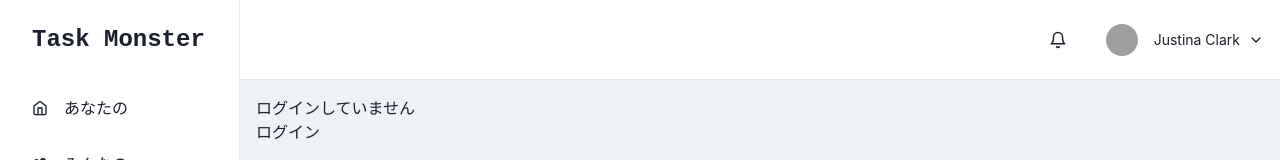
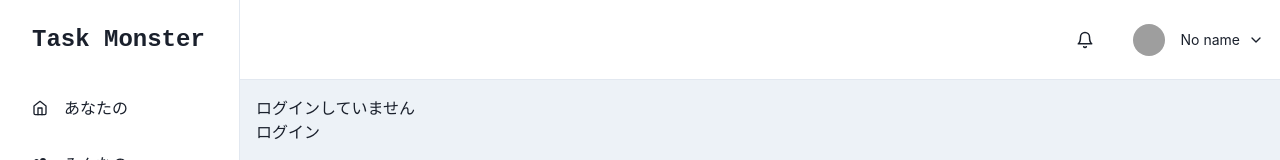
Before and after one commit to 1718wani/task-monster-app, a Next.js app: page /login in a window 1280 px wide. Shown: the top 160 px of the page. Built offline with nearby package versions, Linux system fonts and the light colour scheme; no server answers; the database is empty; grey boxes are pictures that could not be loaded.

Commit message:
Iconをログイン状況に応じて修正しました。

```diff
--- a/package.json
+++ b/package.json
@@ -22,6 +22,7 @@
     "@t3-oss/env-nextjs": "^0.3.1",
     "@vercel/postgres": "^0.4.1",
     "axios": "^1.5.0",
+    "boring-avatars": "^1.10.1",
     "computerender": "^0.3.4",
     "framer-motion": "^10.16.4",
     "jotai": "^2.4.1",
--- a/src/components/ui/Navigation/Navigation.tsx
+++ b/src/components/ui/Navigation/Navigation.tsx
@@ -1,7 +1,24 @@
-import { Avatar, Box, Flex, HStack, Icon, IconButton, Menu, MenuButton, MenuDivider, MenuItem, MenuList, Text, VStack, useColorModeValue } from "@chakra-ui/react"
-import { MobileProps, NavItemProps } from "./NavigationType"
-import { FiBell, FiChevronDown, FiMenu } from "react-icons/fi"
-import { useCookies } from "react-cookie"
+import {
+  Avatar,
+  Box,
+  Flex,
+  HStack,
+  Icon,
+  IconButton,
+  Menu,
+  MenuButton,
+  MenuDivider,
+  MenuItem,
+  MenuList,
+  Text,
+  VStack,
+  useColorModeValue,
+} from "@chakra-ui/react";
+import { MobileProps, NavItemProps } from "./NavigationType";
+import { FiBell, FiChevronDown, FiMenu } from "react-icons/fi";
+import { useCookies } from "react-cookie";
+import LogoutBtn from "./LogoutBtn";
+import { signOut } from "next-auth/react";
 
 // アイコン画像をログインユーザーによって切り替えたい
 
@@ -10,8 +27,9 @@ export const NavItem = ({ icon, children, ...rest }: NavItemProps) => {
     <Box
       as="a"
       href="#"
-        style={{ textDecoration: 'none' }}
-        _focus={{ boxShadow: 'none' }}>
+      style={{ textDecoration: "none" }}
+      _focus={{ boxShadow: "none" }}
+    >
       <Flex
         align="center"
         p="4"
@@ -20,16 +38,17 @@ export const NavItem = ({ icon, children, ...rest }: NavItemProps) => {
         role="group"
         cursor="pointer"
         _hover={{
-            bg: 'cyan.400',
-            color: 'white',
+          bg: "cyan.400",
+          color: "white",
         }}
-          {...rest}>
+        {...rest}
+      >
         {icon && (
           <Icon
             mr="4"
             fontSize="16"
             _groupHover={{
-                color: 'white',
+              color: "white",
             }}
             as={icon}
           />
@@ -37,12 +56,26 @@ export const NavItem = ({ icon, children, ...rest }: NavItemProps) => {
         {children}
       </Flex>
     </Box>
-    )
-  }
-
+  );
+};
 
 export const MobileNav = ({ onOpen, ...rest }: MobileProps) => {
+  const [cookies, setCookie, removeCookie] = useCookies(["userInfo"]);
+  console.log(cookies, "cookieの値だよん");
+  //Googleでログインすると以下のような値が入っている
+  //   {
+  //     "id": "cln0dunqp0005fw2lh3yq7nkl",
+  //     "name": "三谷育也",
+  //     "email": "ikuya1293@gmail.com",
+  //     "emailVerified": null,
+  //     "image": "https://lh3.googleusercontent.com/a/ACg8ocLJPLFvev1da4GBlV3tTcmrFmsQIiLPqjt7D5hX1hBYOR8=s96-c",
+  //     "completedMinutes": 0
+  // }
 
+  const handleLoguoutBtn = async () => {
+    removeCookie("userInfo");
+    await signOut();
+  };
 
   return (
     <Flex
@@ -50,13 +83,14 @@ export const NavItem = ({ icon, children, ...rest }: NavItemProps) => {
       px={{ base: 4, md: 4 }}
       height="20"
       alignItems="center"
-        bg={useColorModeValue('white', 'gray.900')}
+      bg={useColorModeValue("white", "gray.900")}
       borderBottomWidth="1px"
-        borderBottomColor={useColorModeValue('gray.200', 'gray.700')}
-        justifyContent={{ base: 'space-between', md: 'flex-end' }}
-        {...rest}>
+      borderBottomColor={useColorModeValue("gray.200", "gray.700")}
+      justifyContent={{ base: "space-between", md: "flex-end" }}
+      {...rest}
+    >
       <IconButton
-          display={{ base: 'flex', md: 'none' }}
+        display={{ base: "flex", md: "none" }}
         onClick={onOpen}
         variant="outline"
         aria-label="open menu"
@@ -64,50 +98,65 @@ export const NavItem = ({ icon, children, ...rest }: NavItemProps) => {
       />
 
       <Text
-          display={{ base: 'flex', md: 'none' }}
+        display={{ base: "flex", md: "none" }}
         fontSize="2xl"
         fontFamily="monospace"
-          fontWeight="bold">
+        fontWeight="bold"
+      >
         Monster Task
       </Text>
 
-        <HStack spacing={{ base: '0', md: '6' }}>
-          <IconButton size="lg" variant="ghost" aria-label="open menu" icon={<FiBell />} />
-          <Flex alignItems={'center'}>
+      <HStack spacing={{ base: "0", md: "6" }}>
+        <IconButton
+          size="lg"
+          variant="ghost"
+          aria-label="open menu"
+          icon={<FiBell />}
+        />
+        <Flex alignItems={"center"}>
           <Menu>
-              <MenuButton py={2} transition="all 0.3s" _focus={{ boxShadow: 'none' }}>
+            <MenuButton
+              py={2}
+              transition="all 0.3s"
+              _focus={{ boxShadow: "none" }}
+            >
               <HStack>
                 <Avatar
-                    size={'sm'}
+                  size={"sm"}
                   src={
-                      'https://images.unsplash.com/photo-1619946794135-5bc917a27793?ixlib=rb-0.3.5&q=80&fm=jpg&crop=faces&fit=crop&h=200&w=200&s=b616b2c5b373a80ffc9636ba24f7a4a9'
+                    cookies.userInfo
+                      ? cookies.userInfo.image
+                      : "https://bit.ly/broken-link"
                   }
                 />
+
                 <VStack
-                    display={{ base: 'none', md: 'flex' }}
+                  display={{ base: "none", md: "flex" }}
                   alignItems="flex-start"
                   spacing="1px"
-                    ml="2">
-                    <Text fontSize="sm">Justina Clark</Text>
-
+                  ml="2"
+                >
+                  <Text suppressHydrationWarning fontSize="sm">
+                    {cookies.userInfo ? cookies.userInfo.name : "No name"}
+                  </Text>
                 </VStack>
-                  <Box display={{ base: 'none', md: 'flex' }}>
+                <Box display={{ base: "none", md: "flex" }}>
                   <FiChevronDown />
                 </Box>
               </HStack>
             </MenuButton>
             <MenuList
-                bg={useColorModeValue('white', 'gray.900')}
-                borderColor={useColorModeValue('gray.200', 'gray.700')}>
-                <MenuItem>Profile</MenuItem>
-                <MenuItem>Settings</MenuItem>
-                <MenuItem>Billing</MenuItem>
+              bg={useColorModeValue("white", "gray.900")}
+              borderColor={useColorModeValue("gray.200", "gray.700")}
+            >
+              <MenuItem>プロフィール</MenuItem>
+
               <MenuDivider />
-                <MenuItem>Sign out</MenuItem>
+              <MenuItem onClick={handleLoguoutBtn}>ログアウト</MenuItem>
             </MenuList>
           </Menu>
         </Flex>
       </HStack>
     </Flex>
-    )
-  }
+  );
+};
--- a/src/pages/login.tsx
+++ b/src/pages/login.tsx
@@ -7,7 +7,7 @@ import { string } from "zod";
 
 const Login: NextPage = () => {
   const { data: session } = useSession();
-  const [cookies, setCookie, removeCookie] = useCookies(["userId"]);
+  const [cookies, setCookie, removeCookie] = useCookies(["userInfo"]);
   console.log(session, "sessionの値");
 
   useEffect(() => {
@@ -16,7 +16,7 @@ const Login: NextPage = () => {
       axios
         .get("http://localhost:3000/api/userid")
         .then((response) => {
-          setCookie("userId", response.data.id);
+          setCookie("userInfo", response.data);
         })
         .catch((err) => {
           console.error("Error fetching userId:", err);
```
Also changed, not shown: 1 other file (tests, documents, lock files or other folders). Lines whose indentation alone changed are shown as unchanged.
